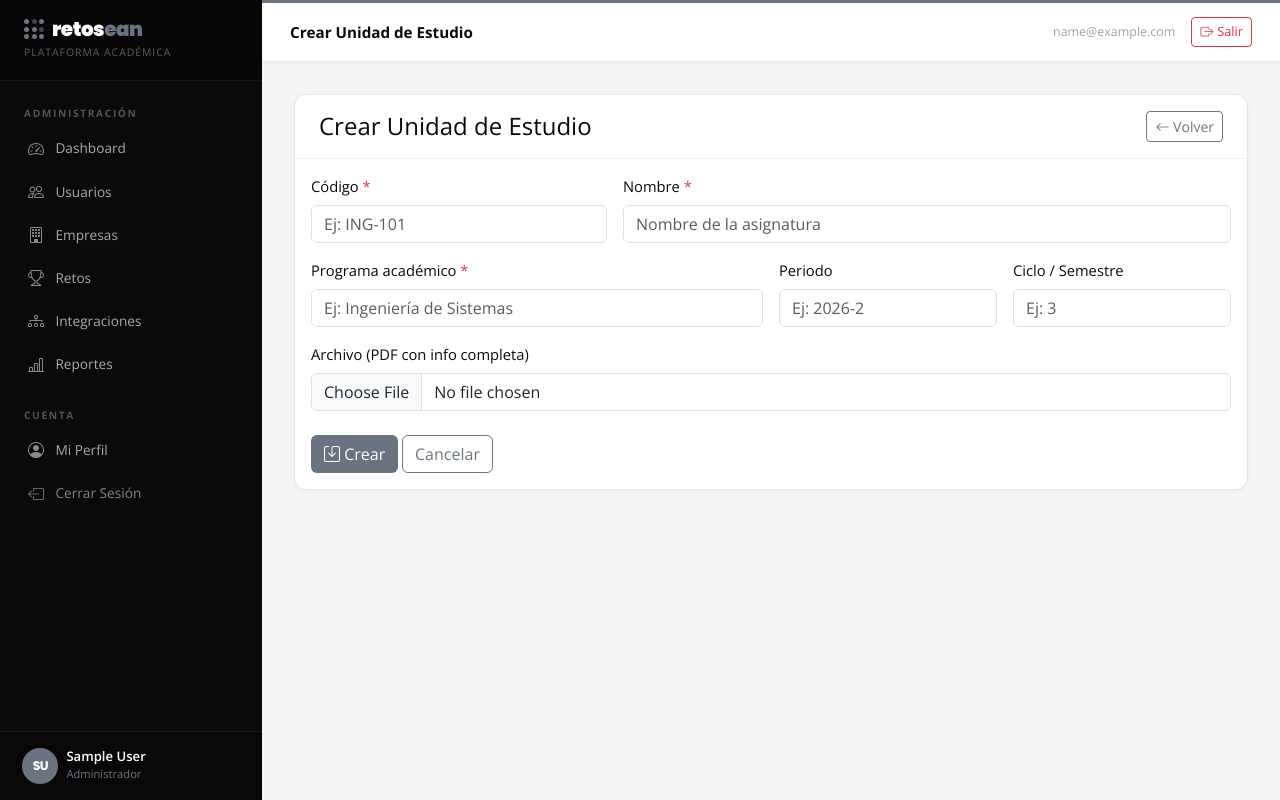
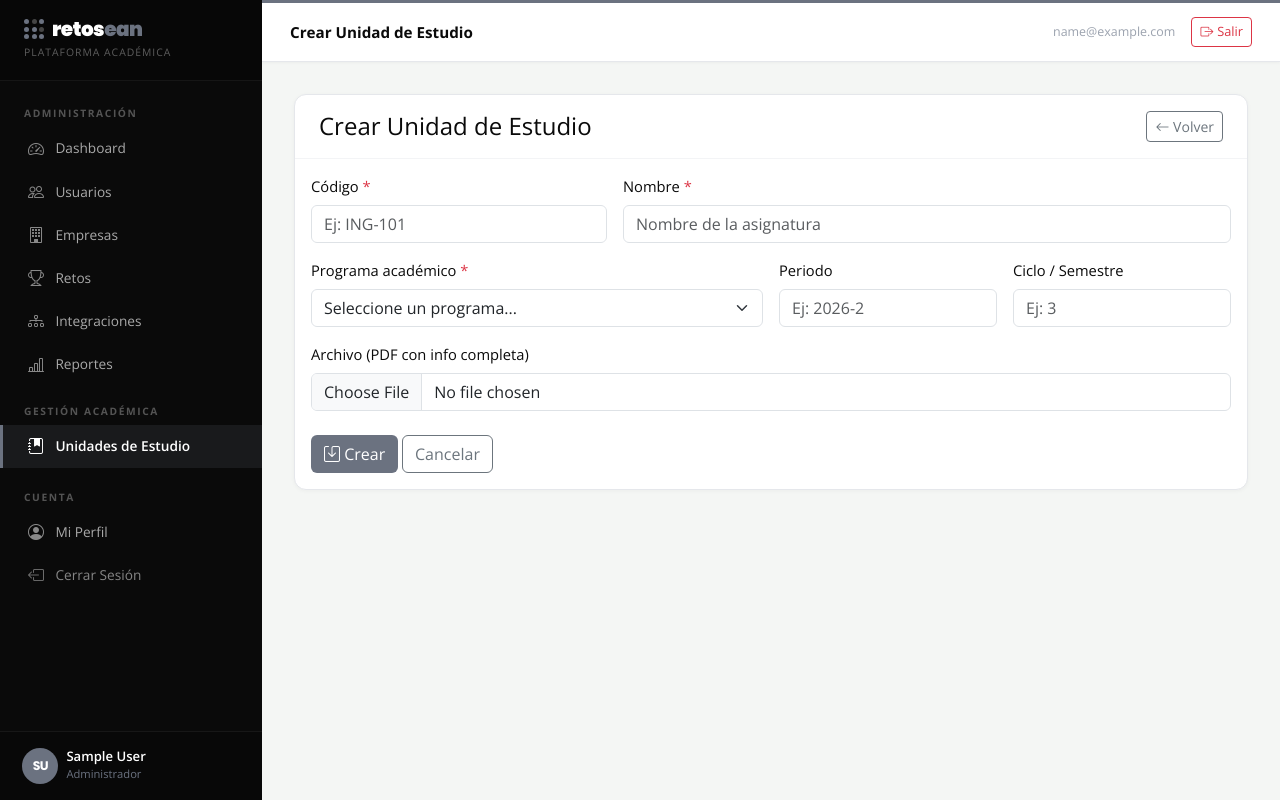
Before and after one commit to MoroLitZ/retosean-django, a Django app: page /unidades-estudio/crear/ in a window 1280 px wide. Run offline with Django 5.2, Linux system fonts and the light colour scheme; the visitor is signed in with stand-in values (Sample User, id 1); parts of the project's set-up code (start-up, migrations or seed data) failed here and were passed over.

Commit message:
feat: agregar Unidades de Estudio al sidebar de admin y profesor + select con programas predefinidos

```diff
--- a/apps/unidades_estudio/templates/unidades_estudio/form.html
+++ b/apps/unidades_estudio/templates/unidades_estudio/form.html
@@ -30,8 +30,23 @@
 
       <div class="col-md-6">
         <label class="form-label">Programa académico <span class="text-danger">*</span></label>
-        <input type="text" name="programa" class="form-control" required
-               value="{{ unidad.programa.nombre|default:'' }}" placeholder="Ej: Ingeniería de Sistemas">
+        <select name="programa" class="form-select" required>
+          <option value="">Seleccione un programa...</option>
+          <option value="Ingeniería de Sistemas" {% if unidad.programa.nombre == 'Ingeniería de Sistemas' %}selected{% endif %}>Ingeniería de Sistemas</option>
+          <option value="Ingeniería Mecatrónica" {% if unidad.programa.nombre == 'Ingeniería Mecatrónica' %}selected{% endif %}>Ingeniería Mecatrónica</option>
+          <option value="Ingeniería Química" {% if unidad.programa.nombre == 'Ingeniería Química' %}selected{% endif %}>Ingeniería Química</option>
+          <option value="Ingeniería Ambiental" {% if unidad.programa.nombre == 'Ingeniería Ambiental' %}selected{% endif %}>Ingeniería Ambiental</option>
+          <option value="Ingeniería Industrial" {% if unidad.programa.nombre == 'Ingeniería Industrial' %}selected{% endif %}>Ingeniería Industrial</option>
+          <option value="Administración de Empresas" {% if unidad.programa.nombre == 'Administración de Empresas' %}selected{% endif %}>Administración de Empresas</option>
+          <option value="Negocios Internacionales" {% if unidad.programa.nombre == 'Negocios Internacionales' %}selected{% endif %}>Negocios Internacionales</option>
+          <option value="Finanzas" {% if unidad.programa.nombre == 'Finanzas' %}selected{% endif %}>Finanzas</option>
+          <option value="Contaduría Pública" {% if unidad.programa.nombre == 'Contaduría Pública' %}selected{% endif %}>Contaduría Pública</option>
+          <option value="Mercadeo" {% if unidad.programa.nombre == 'Mercadeo' %}selected{% endif %}>Mercadeo</option>
+          <option value="Derecho" {% if unidad.programa.nombre == 'Derecho' %}selected{% endif %}>Derecho</option>
+          <option value="Psicología" {% if unidad.programa.nombre == 'Psicología' %}selected{% endif %}>Psicología</option>
+          <option value="Enfermería" {% if unidad.programa.nombre == 'Enfermería' %}selected{% endif %}>Enfermería</option>
+          <option value="Medicina" {% if unidad.programa.nombre == 'Medicina' %}selected{% endif %}>Medicina</option>
+        </select>
       </div>
       <div class="col-md-3">
         <label class="form-label">Periodo</label>
--- a/templates/base.html
+++ b/templates/base.html
@@ -391,9 +391,15 @@
             <i class="bi bi-diagram-3"></i> Integraciones
           </a>
         </li>
-        <li class="nav-item">
+                        <li class="nav-item">
           <a href="{% url 'usuarios:reportes_admin' %}" class="nav-link {% if request.resolver_match.url_name == 'reportes_admin' %}active{% endif %}">
             <i class="bi bi-bar-chart-line"></i> Reportes
+          </a>
+        </li>
+        <li><div class="nav-section-label">Gestión Académica</div></li>
+        <li class="nav-item">
+          <a href="{% url 'unidades_estudio:lista' %}" class="nav-link {% if request.resolver_match.namespace == 'unidades_estudio' %}active{% endif %}">
+            <i class="bi bi-journal-bookmark-fill"></i> Unidades de Estudio
           </a>
         </li>
 
@@ -464,9 +470,14 @@
             <i class="bi bi-star-half"></i> Evaluaciones
           </a>
         </li>
-        <li class="nav-item">
+                <li class="nav-item">
           <a href="{% url 'seguimiento:entregables_profesor' %}" class="nav-link {% if request.resolver_match.url_name == 'entregables_profesor' %}active{% endif %}">
             <i class="bi bi-folder-check"></i> Entregables
+          </a>
+        </li>
+        <li class="nav-item">
+          <a href="{% url 'unidades_estudio:lista' %}" class="nav-link {% if request.resolver_match.namespace == 'unidades_estudio' %}active{% endif %}">
+            <i class="bi bi-journal-bookmark-fill"></i> Unidades de Estudio
           </a>
         </li>
 
```
